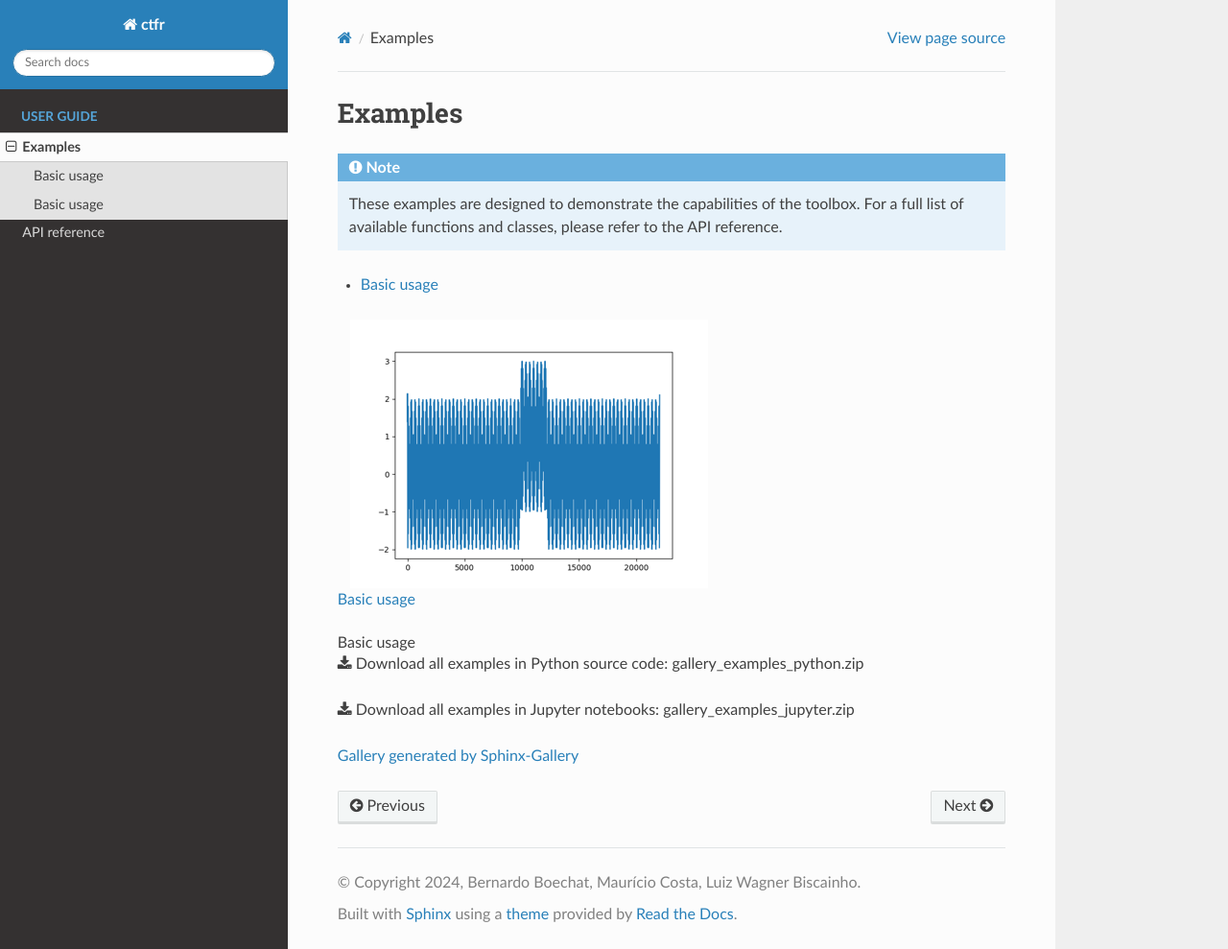
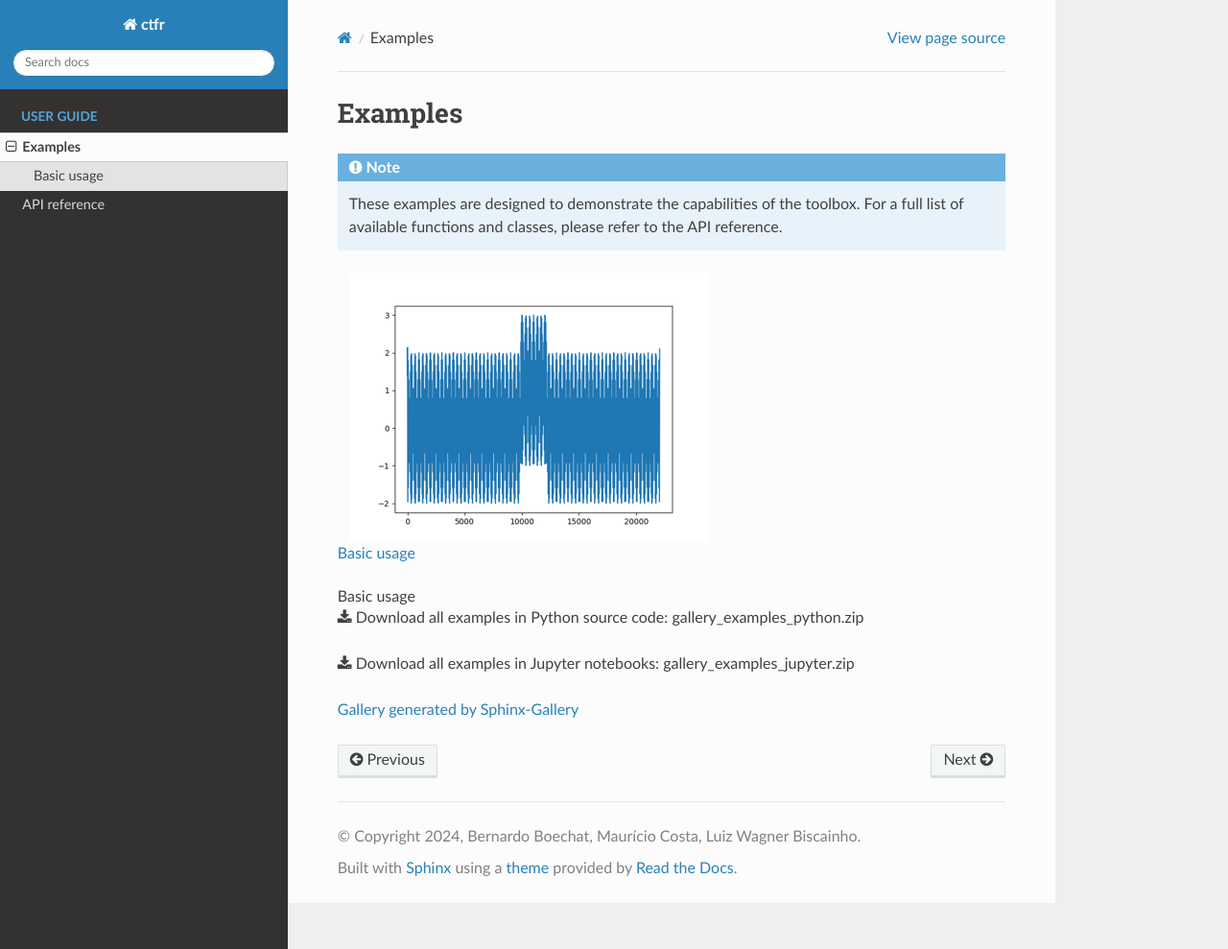
Before and after one commit to b-boechat/ctfr, a Sphinx documentation site: the page built from docs/gallery_examples/index.rst, in a window 1280 px wide and 989 px high. Shown: the whole window at 96% size. Built offline with Sphinx 7.4.7 and the Read the Docs theme 3.1.0, drawn with Linux system fonts in a browser that asks for light colours; formulas are drawn with MathJax 3.

Commit message:
Update gallery.

```diff
--- a/docs/examples/GALLERY_HEADER.rst
+++ b/docs/examples/GALLERY_HEADER.rst
@@ -2,10 +2,4 @@ Examples
 ==================
 
 .. note::
-
     These examples are designed to demonstrate the capabilities of the toolbox. For a full list of available functions and classes, please refer to the API reference.
-
-.. toctree::
-    :maxdepth: 1
-
-    basic_usage
--- a/docs/gallery_examples/index.rst
+++ b/docs/gallery_examples/index.rst
@@ -4,13 +4,8 @@ Examples
 ==================
 
 .. note::
-
     These examples are designed to demonstrate the capabilities of the toolbox. For a full list of available functions and classes, please refer to the API reference.
 
-.. toctree::
-    :maxdepth: 1
-
-    basic_usage
 
 
 .. raw:: html
```
